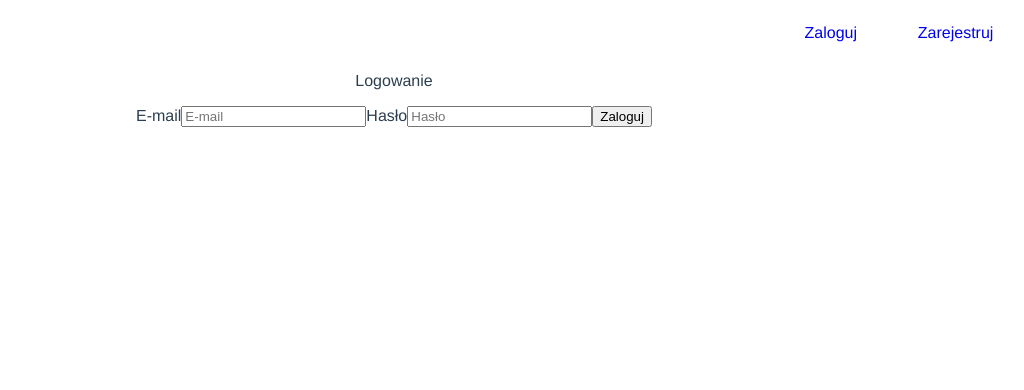
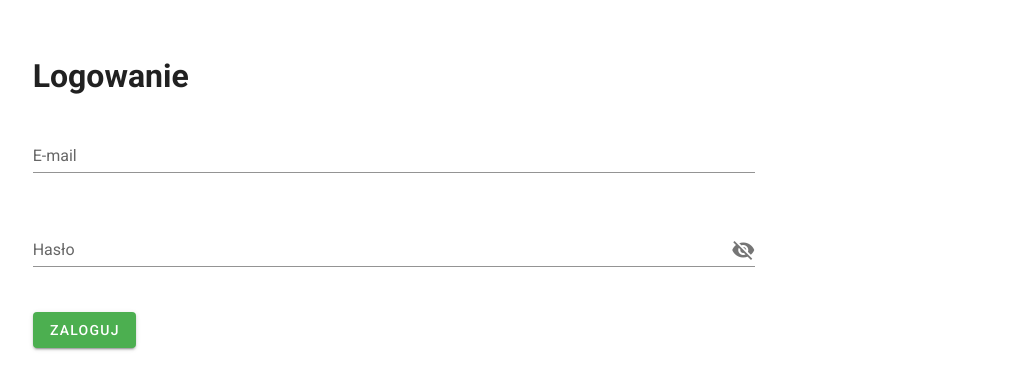
Before and after one commit to Hype-Learning/hypE-Learning-Web, a Vue app: page /signin in a window 1280 px wide. Shown: the top 390 px of the page, without its empty margins (246-1270 px from the left). Built offline with nearby package versions, Linux system fonts and the light colour scheme.

Commit message:
Vuetify added and style sign in form

```diff
--- a/public/index.html
+++ b/public/index.html
@@ -6,6 +6,8 @@
     <meta name="viewport" content="width=device-width,initial-scale=1.0">
     <link rel="icon" href="<%= BASE_URL %>favicon.ico">
     <title><%= htmlWebpackPlugin.options.title %></title>
+    <link rel="stylesheet" href="https://fonts.googleapis.com/css?family=Roboto:100,300,400,500,700,900">
+    <link rel="stylesheet" href="https://cdn.jsdelivr.net/npm/@mdi/font@latest/css/materialdesignicons.min.css">
   </head>
   <body>
     <noscript>
--- a/src/App.vue
+++ b/src/App.vue
@@ -1,39 +1,21 @@
 <template>
-  <div id="app">
-    <NavBar />
+  <v-app>
+    <div v-if="$route.name !== 'SignIn'">
+      <NavBar />
+    </div>
+
     <router-view />
-  </div>
+  </v-app>
 </template>
 
 <script>
-import NavBar from "@/components/NavBar.vue";
+import NavBar from "./components/NavBar";
 
 export default {
-  name: "app",
+  name: "App",
+
   components: {
-    NavBar
-  }
+    NavBar,
+  },
 };
 </script>
-<style>
-#app {
-  font-family: Avenir, Helvetica, Arial, sans-serif;
-  -webkit-font-smoothing: antialiased;
-  -moz-osx-font-smoothing: grayscale;
-  text-align: center;
-  color: #2c3e50;
-}
-
-#nav {
-  padding: 30px;
-}
-
-#nav a {
-  font-weight: bold;
-  color: #2c3e50;
-}
-
-#nav a.router-link-exact-active {
-  color: #42b983;
-}
-</style>
--- a/src/components/SignInForm.vue
+++ b/src/components/SignInForm.vue
@@ -1,39 +1,65 @@
 <template>
-  <div class="signin">
-    <div>
-      <p>Logowanie</p>
-
-      <form @submit.prevent="authenticate">
-        <label for="email">E-mail</label>
-        <input type="email" v-model="form.email" placeholder="E-mail" />
-        <label for="email">Hasło</label>
-        <input type="password" v-model="form.password" placeholder="Hasło" />
-
-        <input type="submit" value="Zaloguj" />
-
-        <div v-if="authError">
-          <p class="error">
-            {{ authError }}
-          </p>
-        </div>
-      </form>
-    </div>
-  </div>
+  <v-form v-model="form.valid" class="mt-10">
+    <v-container fill-height fluid>
+      <v-row justify="center" align="center">
+        <v-col cols="12" md="7"><h1>Logowanie</h1></v-col>
+        <v-col cols="12" md="7">
+          <v-text-field
+            v-model="form.email"
+            :rules="rules.emailRules"
+            label="E-mail"
+            required
+          ></v-text-field>
+        </v-col>
+        <v-col cols="12" md="7">
+          <v-text-field
+            v-model="form.password"
+            :append-icon="form.show ? 'mdi-eye' : 'mdi-eye-off'"
+            :type="form.show ? 'text' : 'password'"
+            :rules="rules.passwordRules"
+            @click:append="form.show = !form.show"
+            label="Hasło"
+            required
+          ></v-text-field>
+        </v-col>
+        <v-col cols="12" md="7">
+          <v-btn color="success" class="mr-4" @click="authenticate">
+            Zaloguj
+          </v-btn></v-col
+        >
+        <v-col cols="12" md="7">
+          <p class="error">{{ authError }}</p>
+        </v-col>
+      </v-row>
+    </v-container>
+  </v-form>
 </template>
 
 <script>
 import { signIn } from "../helpers/auth";
 export default {
   name: "signIn",
-  data() {
-    return {
-      form: {
-        email: "",
-        password: "",
-      },
+  data: () => ({
+    form: {
+      email: "",
+      password: "",
       error: null,
-    };
-  },
+      valid: false,
+      show: false,
+    },
+
+    rules: {
+      emailRules: [
+        (v) => !!v || "E-mail jest wymagany",
+        (v) => /.+@.+/.test(v) || "E-mail musi być prawidłowy",
+      ],
+      passwordRules: [
+        (value) => !!value || "Hasło jest wymagane",
+        (v) => v.length >= 8 || "Hasło musi mieć minimum 8 znaków",
+      ],
+    },
+  }),
+
   methods: {
     authenticate() {
       this.$store.dispatch("signIn");
@@ -45,6 +71,7 @@ export default {
         })
         .catch((error) => {
           this.$store.commit("signInFailed", { error });
+          this.$router.push({ name: "SignIn" });
         });
     },
   },
@@ -60,6 +87,6 @@ export default {
 <style scoped>
 .error {
   text-align: center;
-  color: red;
+  color: white;
 }
 </style>
--- a/src/helpers/auth.js
+++ b/src/helpers/auth.js
@@ -13,7 +13,7 @@ export function signIn(credentials) {
             })
 
             .catch(() => {
-                rej("Wrong email or password");
+                rej("Zły e-mail lub hasło");
             })
     })
 }
--- a/src/main.js
+++ b/src/main.js
@@ -3,9 +3,12 @@ import App from './App.vue'
 import router from './router'
 import Vuex from "vuex"
 import StoreData from "./store"
+
 import {
   initialize
 } from './helpers/general'
+
+import vuetify from './plugins/vuetify';
 Vue.config.productionTip = false
 
 Vue.use(Vuex);
@@ -17,5 +20,6 @@ initialize(store, router);
 new Vue({
   router,
   store,
+  vuetify,
   render: h => h(App)
 }).$mount('#app')
--- /dev/null
+++ b/src/plugins/vuetify.js
@@ -0,0 +1,7 @@
+import Vue from 'vue';
+import Vuetify from 'vuetify/lib';
+
+Vue.use(Vuetify);
+
+export default new Vuetify({
+});
--- a/src/views/SignIn.vue
+++ b/src/views/SignIn.vue
@@ -1,7 +1,9 @@
 <template>
-  <div class="login">
-    <SignInForm />
-  </div>
+  <v-app>
+    <v-content>
+      <SignInForm />
+    </v-content>
+  </v-app>
 </template>
 
 <script>
@@ -11,7 +13,7 @@ import SignInForm from "@/components/SignInForm.vue";
 export default {
   name: "SignIn",
   components: {
-    SignInForm
-  }
+    SignInForm,
+  },
 };
 </script>
--- /dev/null
+++ b/vue.config.js
@@ -0,0 +1,5 @@
+module.exports = {
+  "transpileDependencies": [
+    "vuetify"
+  ]
+}
```
Also changed, not shown: package.json (+6 -1 lines), src/assets/logo.png (deleted), 1 other file (tests, documents, lock files or other folders).
